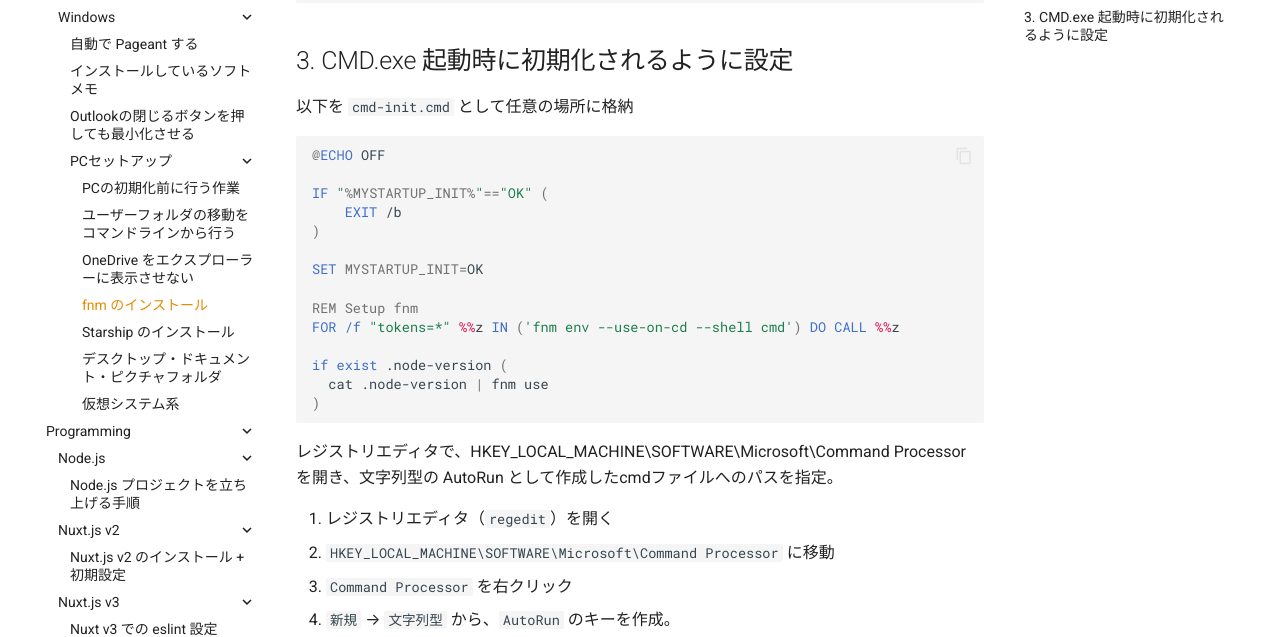
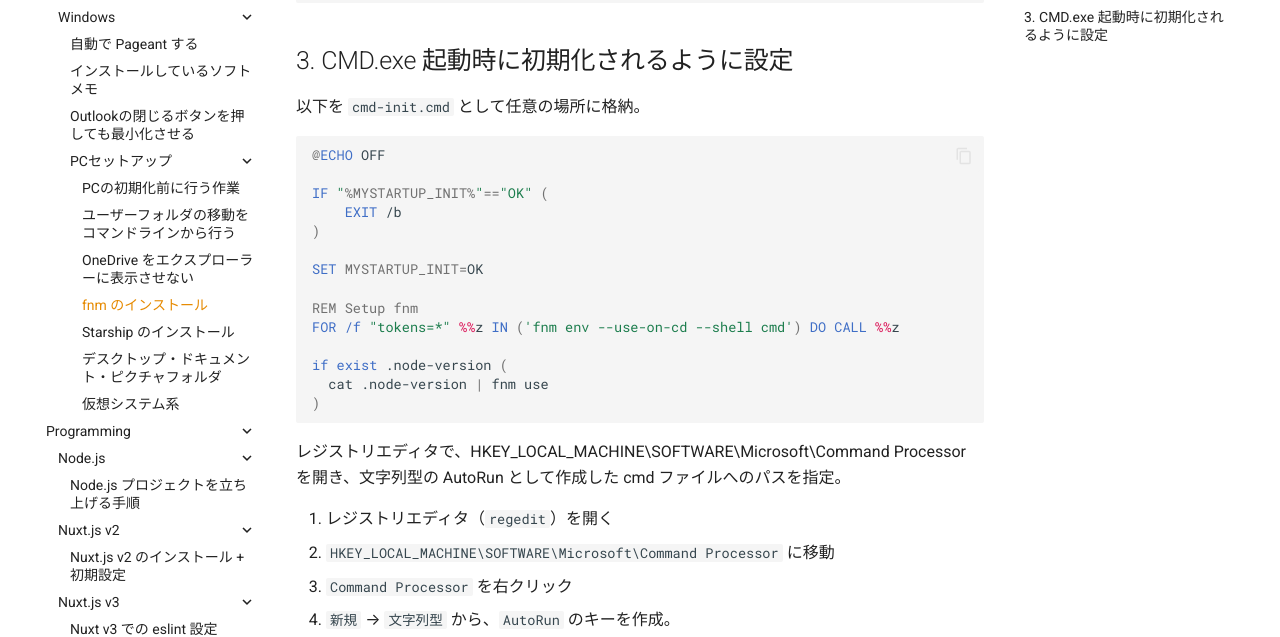
Before and after one commit to book000/memo, an MkDocs documentation site: the page built from docs/os/windows/setup/install-fnm.md, in a window 1280 px wide and 900 px high, scrolled down 521 px. Shown: the part 163-800 px from the top of the window. Built offline with MkDocs 1.6.1 and Material for MkDocs 9.7.7, drawn with Linux system fonts in a browser that asks for light colours; comment, search, counter and statistics services are not loaded.

````diff
--- a/docs/os/windows/setup/install-fnm.md
+++ b/docs/os/windows/setup/install-fnm.md
@@ -27,7 +27,7 @@ if (Test-Path .node-version) {
 
 ## 3. CMD.exe 起動時に初期化されるように設定
 
-以下を `cmd-init.cmd` として任意の場所に格納
+以下を `cmd-init.cmd` として任意の場所に格納。
 
 ```bat
 @ECHO OFF
@@ -46,7 +46,7 @@ if exist .node-version (
 )
 ```
 
-レジストリエディタで、HKEY_LOCAL_MACHINE\SOFTWARE\Microsoft\Command Processor を開き、文字列型の AutoRun として作成したcmdファイルへのパスを指定。
+レジストリエディタで、HKEY_LOCAL_MACHINE\SOFTWARE\Microsoft\Command Processor を開き、文字列型の AutoRun として作成した cmd ファイルへのパスを指定。
 
 1. レジストリエディタ（`regedit`）を開く
 2. `HKEY_LOCAL_MACHINE\SOFTWARE\Microsoft\Command Processor` に移動
````
Also changed, not shown: docs/os/windows/setup/index.md (+1 -1 lines).
